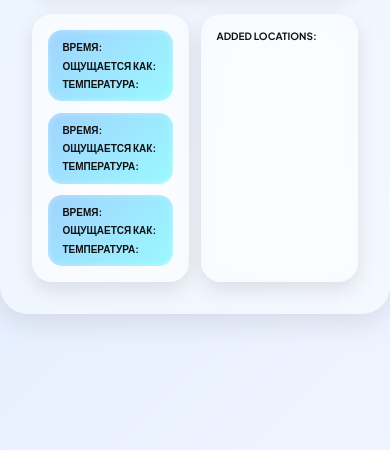
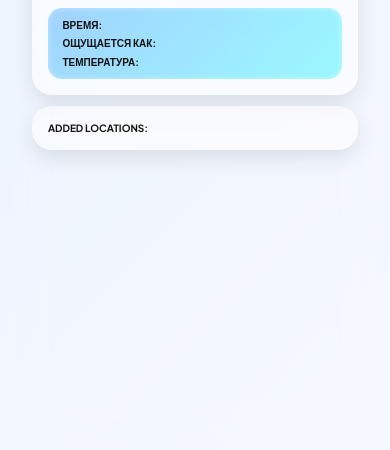
Before and after one commit to nikitafish/my-cool-project, a plain HTML site: page index.html in a window 390 px wide. Shown: the part 394-844 px from the top of the page. Drawn offline with Linux system fonts and the light colour scheme; some icons are missing.

Commit message:
Save local changes before merge

```diff
--- a/index.html
+++ b/index.html
@@ -3,11 +3,13 @@
 
 <head>
     <meta charset="UTF-8" />
-    <meta name="viewport" content="width=device-width, initial-scale=1.0" />
+
     <title>weather app</title>
     <link rel="stylesheet" href="style.css" />
 <link rel="stylesheet" href="https://cdnjs.cloudflare.com/ajax/libs/font-awesome/6.4.0/css/all.min.css" />
 <link rel="stylesheet" href="https://cdnjs.cloudflare.com/ajax/libs/weather-icons/2.0.10/css/weather-icons.min.css" />
+<meta name="viewport" content="width=device-width, initial-scale=1.0, maximum-scale=1.0, user-scalable=no">
+
 </head>
 
 <body>
--- a/style.css
+++ b/style.css
@@ -214,3 +214,20 @@ body {
 #remove__button__js:hover {
   color: #d9363e;
 }
+@media (max-width: 500px) {
+  body {
+    font-size: 14px;
+    background-color: none;}
+  .down__block {
+    display: flex;
+    flex-direction: column;
+  }
+
+  span {
+    font-size: 10px;
+  }
+  .main {
+    height: 100vh;
+    border-radius: 0px;
+  }
+}
```
